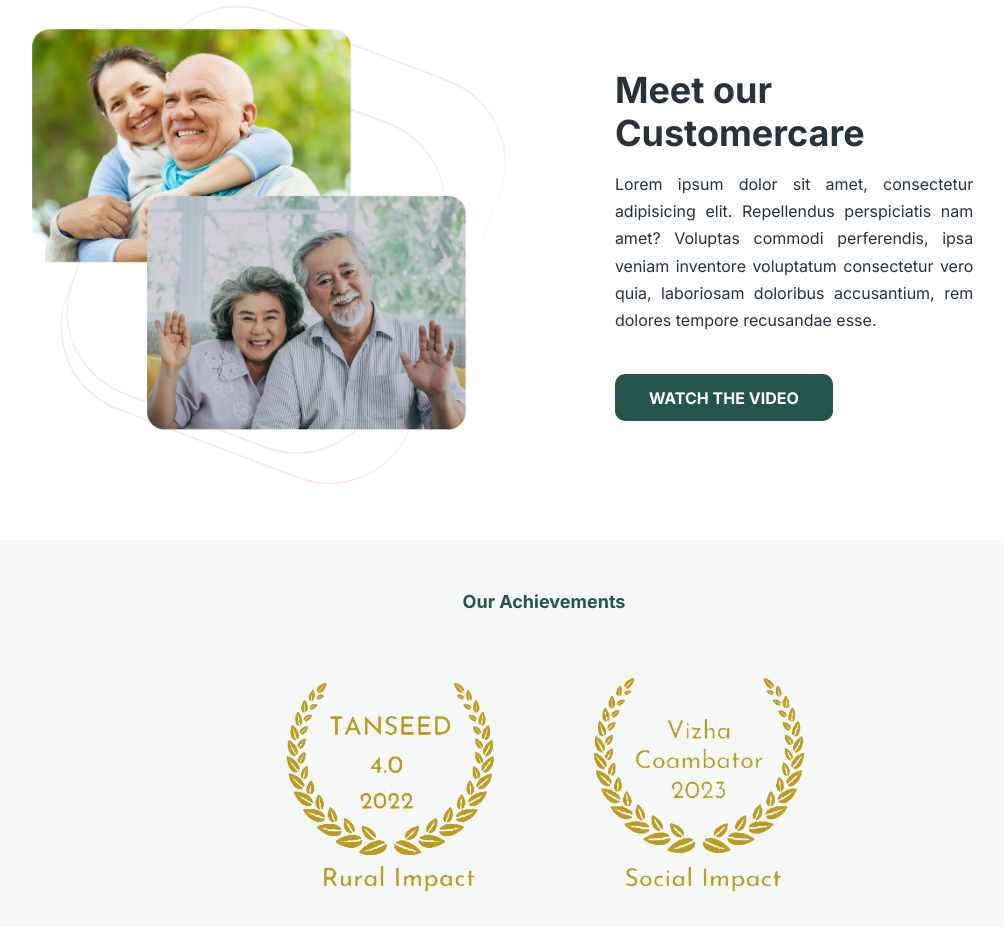
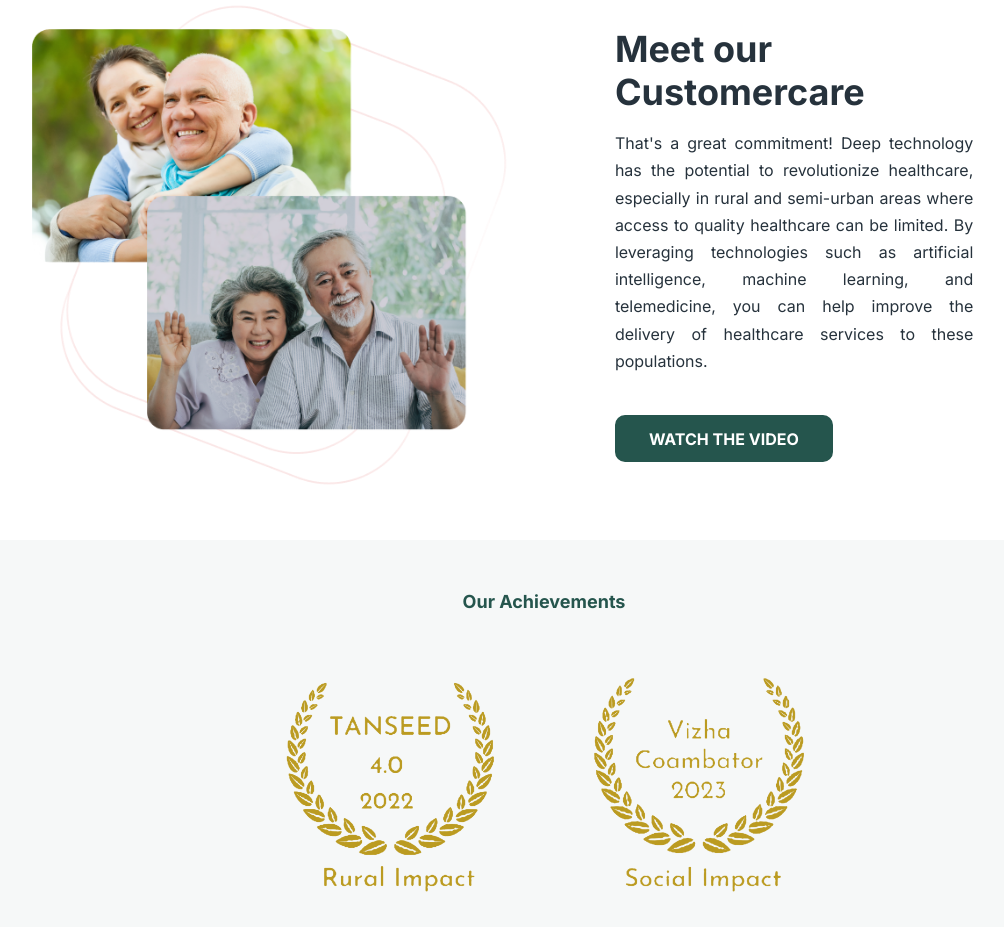
Before and after one commit to Kamya123/BHC-Main-Website, a React (Create React App) app: page / in a window 1280 px wide. Shown: the part 1620-2547 px from the top of the page, without its empty margins (96-1100 px from the left). Built offline with nearby package versions, Linux system fonts and the light colour scheme; a web font is replaced by a local one.

Commit message:
new content added

```diff
--- a/src/data.js
+++ b/src/data.js
@@ -83,7 +83,7 @@ export const serviceCards = [
         id: 1,
         image: <img src={img1} /> ,
         title: "TDM Services",
-        info: "Lorem Ipsum is simply dummy text of the printing typesetting psum has been the industry."
+        info: "Upgrading health infrastructure, such as small clinics and pharmacies"
     },
     {
         id: 2,
--- a/src/pages/home/Home.jsx
+++ b/src/pages/home/Home.jsx
@@ -67,7 +67,7 @@ const Home = () => {
           <img src={meet_doctor} alt="" />
           <div className="meet_doctor_contents">
             <h3 className='font-bold'>Meet our Customercare</h3>
-            <p className='text-justify'>Lorem ipsum dolor sit amet, consectetur adipisicing elit. Repellendus perspiciatis nam amet? Voluptas commodi perferendis, ipsa veniam inventore voluptatum consectetur vero quia, laboriosam doloribus accusantium, rem dolores tempore recusandae esse.</p>
+            <p className='text-justify'>That's a great commitment! Deep technology has the potential to revolutionize healthcare, especially in rural and semi-urban areas where access to quality healthcare can be limited. By leveraging technologies such as artificial intelligence, machine learning, and telemedicine, you can help improve the delivery of healthcare services to these populations.</p>
             <button className='home_page_btn font-bold text-base'> WATCH THE VIDEO </button>
           </div>
         </div>
```
